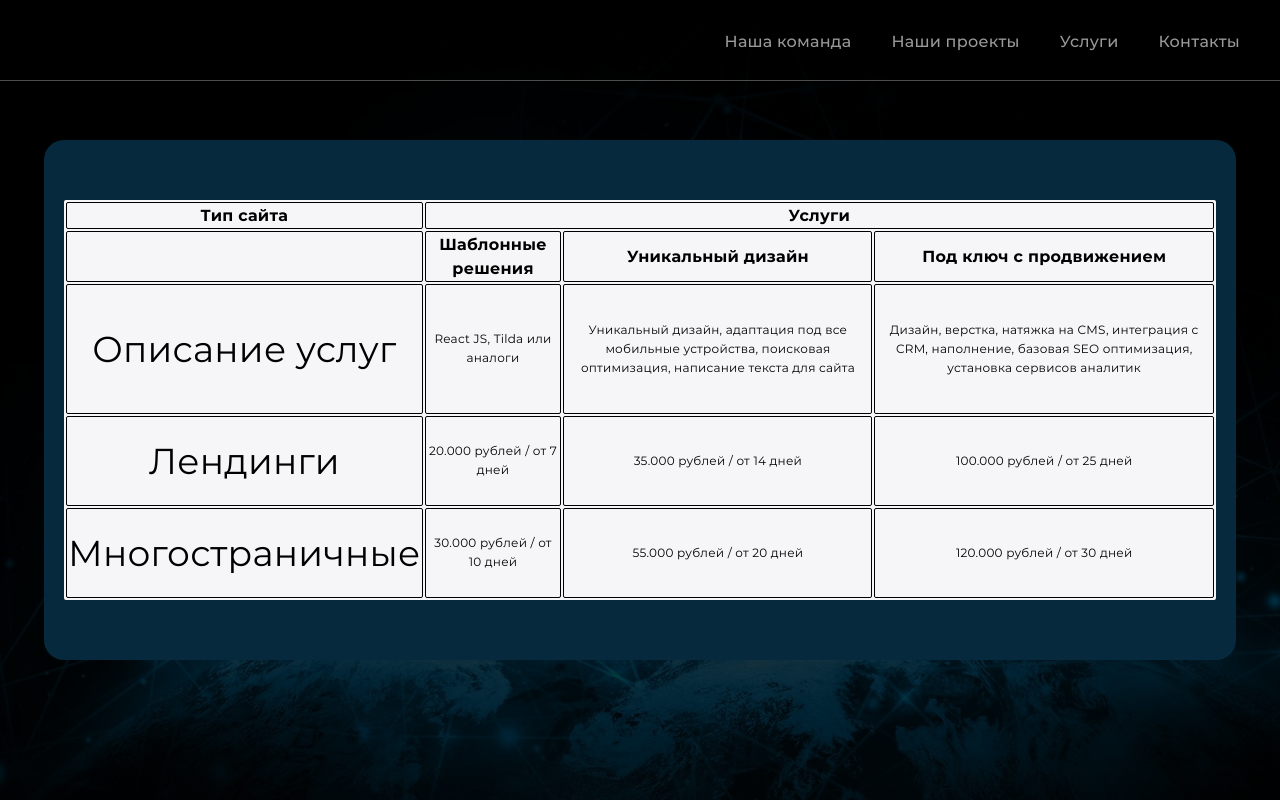
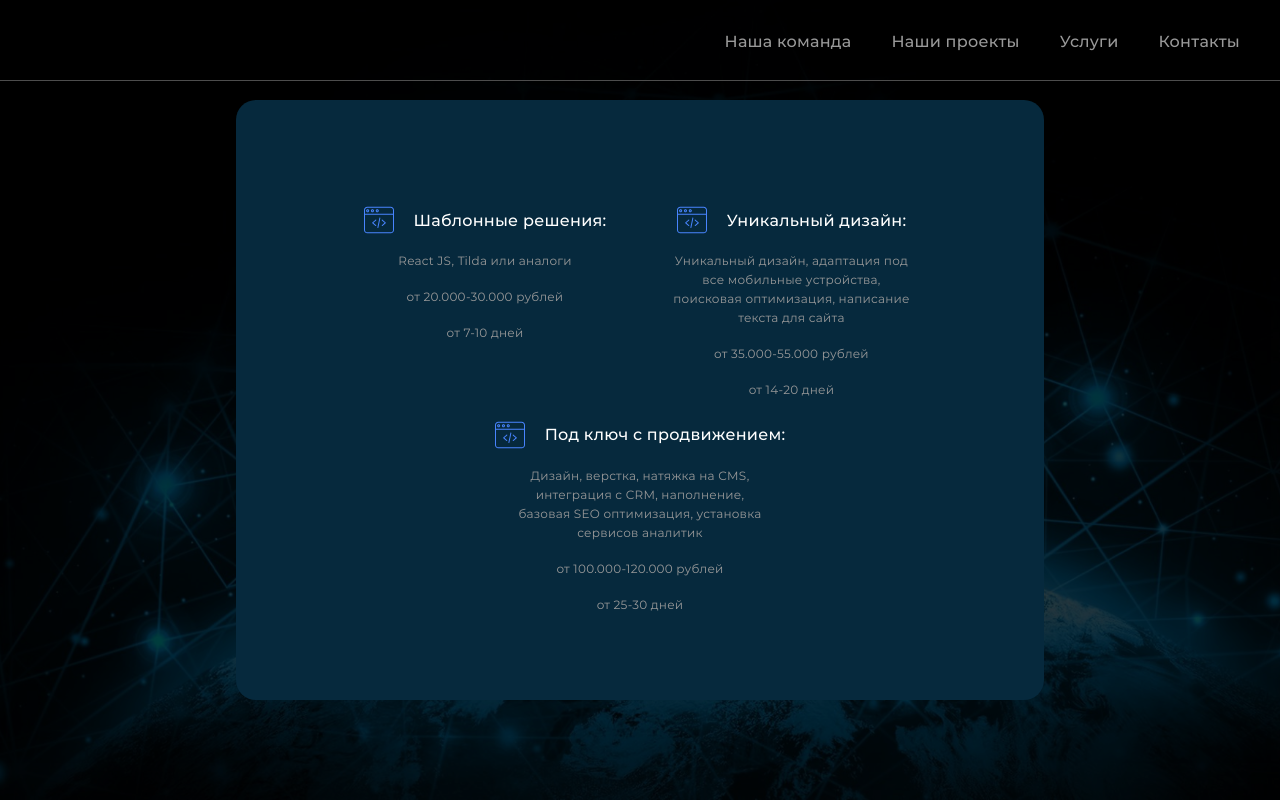
Before and after one commit to MichaelKopchenov/new-fdd, a React (Create React App) app: page / in a window 1280 px wide. Both pictures are taken after a click on the link "Услуги". Shown: the top 800 px of the page. Built offline with nearby package versions, Linux system fonts and the light colour scheme.

Commit message:
refactor: added PricePopup

```diff
--- /dev/null
+++ b/src/Components/ListPopupService/ListPopupService.css
@@ -0,0 +1,111 @@
+.list-popup-service {
+    display: flex;
+    align-items: center;
+    flex-direction: column;
+    text-align: left;
+    margin-right: 50px;
+}
+
+.list-popup-service:last-child {
+    margin: 0;
+}
+
+.list-popup-service__block {
+    display: flex;
+    align-items: center;
+}
+
+.list-popup-service__image {
+    background-image: url(../../images/standarts-item.svg);
+    background-position: center;
+    background-repeat: no-repeat;
+    background-size: 100%;
+    width: 30px;
+    height: 30px;
+    flex-shrink: 0;
+    margin-right: 20px;
+}
+
+.list-popup-service__title {
+    color: white;
+    font-family: 'Montserrat';
+    font-size: 16px;
+    font-style: normal;
+    font-weight: 500;
+    line-height: 146.28%;
+    flex-shrink: 0;
+    margin: 0;
+}
+
+.list-popup-service__description {
+    text-align: center;
+    max-width: 250px;
+    color: var(--grey, #999);
+    font-family: 'Montserrat';
+    font-size: 12px;
+    font-style: normal;
+    font-weight: 400;
+    line-height: 158.47%;
+    margin: 17px auto 0;
+    text-decoration: dotted;
+}
+
+
+@media screen and (max-width: 1280px) {
+
+    .list-popup-service,
+    .list-popup-service:last-child {
+        margin: 20px 30px 0;
+        min-height: 150px;
+    }
+}
+
+@media screen and (max-width: 1024px) {
+    .list-popup-service {
+        margin-top: 20px;
+        margin-right: 0;
+        min-height: 125px;
+    }
+}
+
+@media screen and (max-width: 768px) {
+    .list-popup-service {
+        margin-top: 20px;
+        margin-right: 0;
+        margin-left: 0;
+        min-height: 150px;
+    }
+}
+
+@media screen and (max-width: 520px) {
+    .list-popup-service__title {
+        font-size: 13px;
+    }
+}
+
+@media screen and (max-width: 320px) {
+    .list-popup-service {
+        margin-top: 20px;
+        margin-right: 0;
+    }
+
+    .list-popup-service__image {
+        margin-right: 10px;
+    }
+}
+
+@media screen and (max-width: 280px) {
+
+    .list-popup-service,
+    .list-popup-service:last-child {
+        margin-top: 0;
+        margin-left: 0;
+        margin-right: 0;
+        min-width: 240px;
+    }
+
+    .list-popup-service__title,
+    .list-popup-service__description {
+        font-size: 8px;
+    }
+}
--- /dev/null
+++ b/src/Components/ListPopupService/ListPopupService.jsx
@@ -0,0 +1,28 @@
+import "./ListPopupService.css";
+
+export default function ListPopupService({
+  title,
+  description_one,
+  description_two,
+  description_three,
+}) {
+  return (
+    <li className="list-popup-service">
+      <div className="list-popup-service__block">
+        <div className="list-popup-service__image" />
+        <h3 className="list-popup-service__title">
+          {title}
+        </h3>
+      </div>
+      <h4 className="list-popup-service__description">
+        {description_one}
+      </h4>
+      <p className="list-popup-service__description">
+        {description_two}
+      </p>
+      <p className="list-popup-service__description">
+        {description_three}
+      </p>
+    </li>
+  );
+}
--- a/src/Components/Popup/Popup.jsx
+++ b/src/Components/Popup/Popup.jsx
@@ -1,12 +1,27 @@
 /* eslint-disable jsx-a11y/anchor-is-valid */
 import "./Popup.css";
 import "../Header/Header.css";
+import { useState } from "react";
+import PopupServices from "../PopupServices/PopupServices";
 
 export default function Popup({
   active,
   setActive,
 }) {
+  const [modalActive, setModalActive] =
+    useState(false);
+
+  function Popups() {
+    setActive(false);
+    setModalActive(true);
+  }
+
   return (
+    <>
+      <PopupServices
+        active={modalActive}
+        setActive={setModalActive}
+      />
       <div
         id="popup"
         className={
@@ -14,6 +29,10 @@ export default function Popup({
         }
         onClick={() => setActive(false)}
       >
+        <PopupServices
+          active={modalActive}
+          setActive={setModalActive}
+        />
         <div
           className={
             active
@@ -84,13 +103,12 @@ export default function Popup({
               }
             >
               <a
-              href="#"
                 className={
                   active
                     ? "header__li-link active"
                     : ""
                 }
-              onClick={() => setActive(false)}
+                onClick={Popups}
               >
                 Услуги
               </a>
@@ -115,5 +133,6 @@ export default function Popup({
           </ul>
         </div>
       </div>
+    </>
   );
 }
--- a/src/Components/PopupServices/PopupServices.css
+++ b/src/Components/PopupServices/PopupServices.css
@@ -25,8 +25,8 @@
     background-color: rgba(6, 41, 61, 1);
     transform: scale(.5);
     transition: .4s all;
-    width: 90vw;
-    height: 60vh;
+    width: 60vw;
+    height: 70vh;
     border-radius: 20px;
     align-items: center;
     justify-content: center;
@@ -76,3 +76,23 @@ td {
 .td__rows:first-of-type {
     font-size: 36px;
 }
+
+.popup__list {
+    display: flex;
+    flex-wrap: wrap;
+    justify-content: center;
+    margin: 0 auto;
+    padding: 0;
+}
+
+@media screen and (max-width: 520px) {
+    .popup__services {
+        width: 100%;
+        height: 100%;
+    }
+
+    .popup__services_content {
+        width: 100%;
+        height: 80vh;
+    }
+}
--- a/src/Components/PopupServices/PopupServices.jsx
+++ b/src/Components/PopupServices/PopupServices.jsx
@@ -1,40 +1,19 @@
 /* eslint-disable jsx-a11y/anchor-is-valid */
 import "./PopupServices.css";
-import { useTable } from "react-table";
-import { tablePopupPrice } from "../../utils/arrays";
-import MOCK_DATA from "../../utils/MOCK_DATA.json";
-import { useMemo } from "react";
+import { listPopupServiceText } from "../../utils/arrays";
+import ListPopupService from "../ListPopupService/ListPopupService";
 
 export default function PopupServices({
   active,
   setActive,
 }) {
-  const columns = useMemo(
-    () => tablePopupPrice,
-    []
-  );
-  const data = useMemo(() => MOCK_DATA, []);
-
-  const tableInstance = useTable({
-    columns,
-    data,
-  });
-
-  const {
-    getTableProps,
-    getTableBodyProps,
-    headerGroups,
-    rows,
-    prepareRow,
-  } = tableInstance;
-
   return (
     <div
       id="popupServices"
       className={
         active
           ? "popup__services active"
-          : "popup"
+          : "popup__services"
       }
       onClick={() => setActive(false)}
     >
@@ -46,44 +25,14 @@ export default function PopupServices({
         }
         onClick={(e) => e.stopPropagation()}
       >
-        <table {...getTableProps()}>
-          <thead>
-            {headerGroups.map((headerGroup) => (
-              <tr
-                {...headerGroup.getHeaderGroupProps()}
-              >
-                {headerGroup.headers.map(
-                  (column) => (
-                    <th
-                      {...column.getHeaderProps()}
-                    >
-                      {column.render("Header")}
-                    </th>
-                  )
-                )}
-              </tr>
-            ))}
-          </thead>
-          <tbody {...getTableBodyProps()}>
-            {rows.map((row) => {
-              prepareRow(row);
-              return (
-                <tr {...row.getRowProps()}>
-                  {row.cells.map((cell) => {
-                    return (
-                      <td
-                        {...cell.getCellProps()}
-                        className="td__rows"
-                      >
-                        {cell.render("Cell")}
-                      </td>
-                    );
-                  })}
-                </tr>
-              );
-            })}
-          </tbody>
-        </table>
+        <ul className="popup__list">
+          {listPopupServiceText.map((item) => (
+            <ListPopupService
+              key={item.title}
+              {...item}
+            />
+          ))}
+        </ul>
       </div>
     </div>
   );
--- a/src/utils/MOCK_DATA.json
+++ /dev/null
@@ -1,21 +0,0 @@
-[
-  {
-    "type": "Описание услуг",
-    "desc_one": "React JS, Tilda или аналоги",
-    "desc_two": "Уникальный дизайн, адаптация под все мобильные устройства, поисковая оптимизация, написание текста для сайта",
-    "desc_three": "Дизайн, верстка, натяжка на CMS, интеграция с CRM, наполнение, базовая SEO оптимизация, установка сервисов аналитик"
-  },
-  {
-    "type": "Лендинги",
-    "desc_one": "20.000 рублей / от 7 дней",
-    "desc_two": "35.000 рублей / от 14 дней",
-    "desc_three": "100.000 рублей / от 25 дней"
-  },
-
-  {
-    "type": "Многостраничные",
-    "desc_one": "30.000 рублей / от 10 дней",
-    "desc_two": "55.000 рублей / от 20 дней",
-    "desc_three": "120.000 рублей / от 30 дней"
-  }
-]
--- a/src/utils/arrays.js
+++ b/src/utils/arrays.js
@@ -48,6 +48,30 @@ export const listComponentStandartText = [
     title: "Поддержка:",
     description:
       "Разработчик должен предоставлять поддержку и обновлять сайт.",
+  },
+];
+
+export const listPopupServiceText = [
+  {
+    title: "Шаблонные решения:",
+    description_one:
+      "React JS, Tilda или аналоги",
+    description_two: "от 20.000-30.000 рублей",
+    description_three: "от 7-10 дней",
+  },
+  {
+    title: "Уникальный дизайн:",
+    description_one:
+      "Уникальный дизайн, адаптация под все мобильные устройства, поисковая оптимизация, написание текста для сайта",
+    description_two: "от 35.000-55.000 рублей",
+    description_three: "от 14-20 дней",
+  },
+  {
+    title: "Под ключ с продвижением:",
+    description_one:
+      "Дизайн, верстка, натяжка на CMS, интеграция с CRM, наполнение, базовая SEO оптимизация, установка сервисов аналитик",
+    description_two: "от 100.000-120.000 рублей",
+    description_three: "от 25-30 дней",
   },
 ];
 
@@ -114,32 +138,3 @@ export const buttonComponentText = [
     hrefTo: "#File",
   },
 ];
-
-export const tablePopupPrice = [
-  {
-    Header: "Тип сайта",
-    columns: [
-      {
-        Header: " ",
-        accessor: "type",
-      },
-    ],
-  },
-  {
-    Header: "Услуги",
-    columns: [
-      {
-        Header: "Шаблонные решения",
-        accessor: "desc_one",
-      },
-      {
-        Header: "Уникальный дизайн",
-        accessor: "desc_two",
-      },
-      {
-        Header: "Под ключ с продвижением",
-        accessor: "desc_three",
-      },
-    ],
-  },
-];
```
Also changed, not shown: 12 other files (tests, documents, lock files or other folders). Lines whose indentation alone changed are shown as unchanged.
